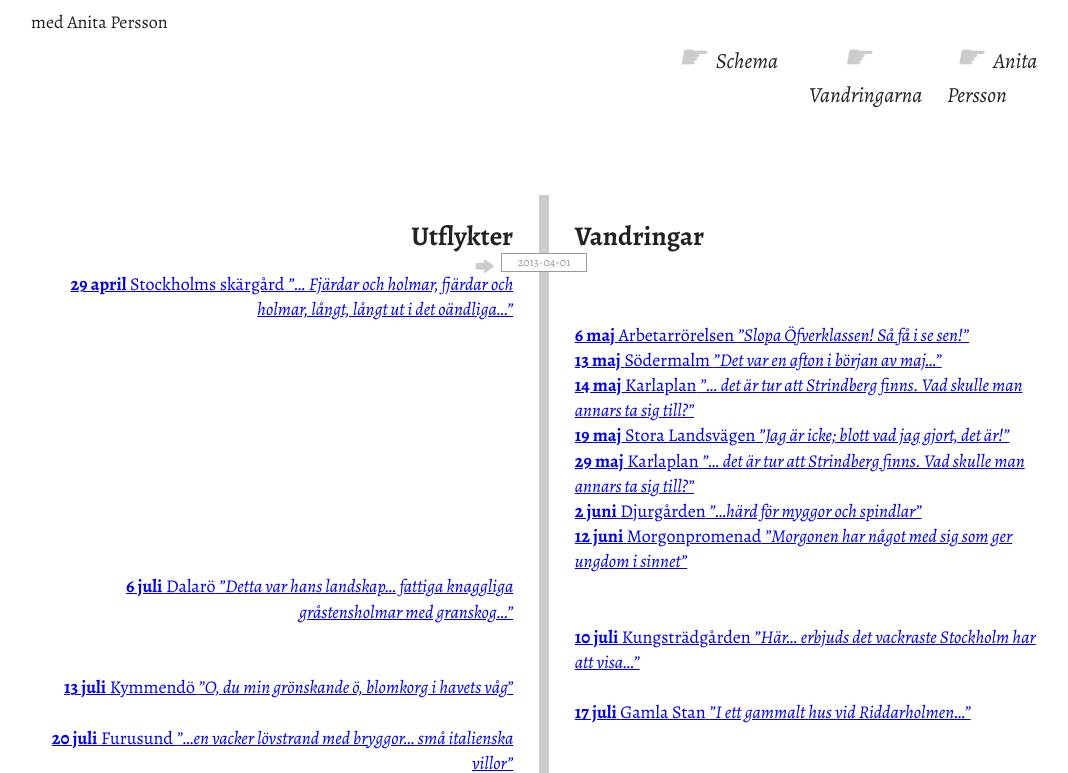
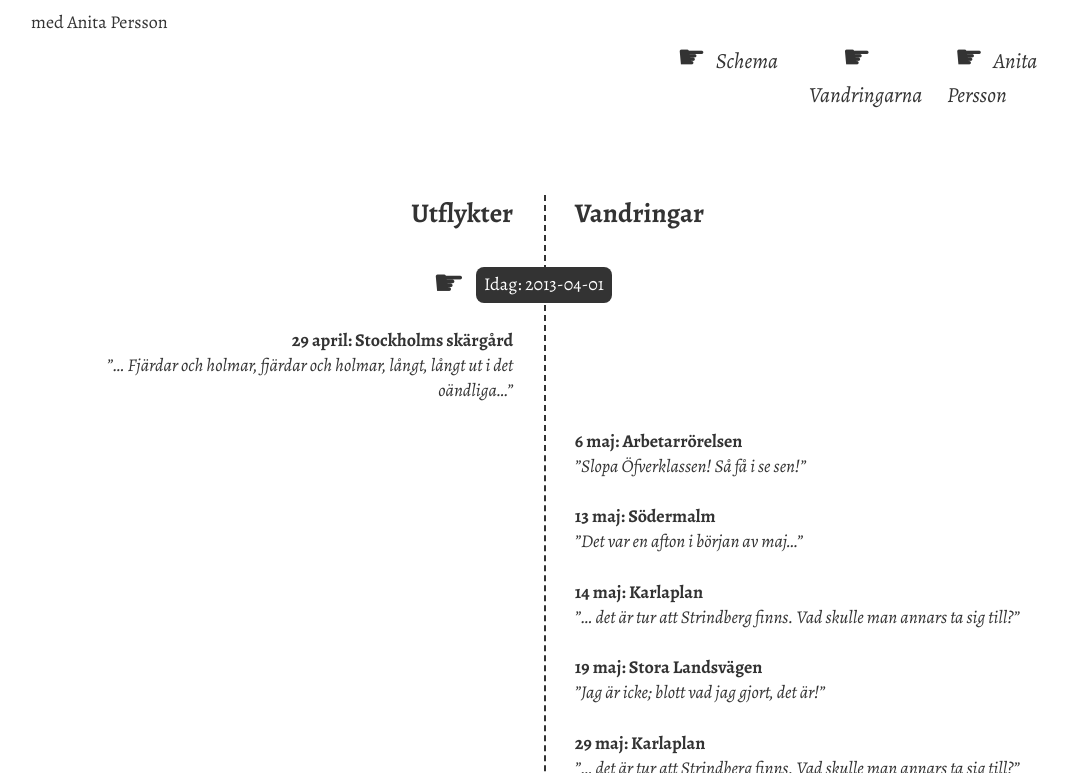
Before and after one commit to hannesl/strindberganita, a plain HTML site: page index.html in a window 1280 px wide. Shown: the part 89-862 px from the top of the page, without its empty margins (96-1164 px from the left). Drawn offline with nearby package versions, Linux system fonts and the light colour scheme.

Commit message:
Styling in progress.

```diff
--- a/index.html
+++ b/index.html
@@ -7,7 +7,7 @@
   <meta name="description" content="">
   <meta name="viewport" content="width=device-width">
 
-  <link href='http://fonts.googleapis.com/css?family=Alegreya:400italic,700italic,400,700'' rel='stylesheet' type='text/css'>
+  <link href='http://fonts.googleapis.com/css?family=Alegreya:400italic,700italic,400,700' rel='stylesheet' type='text/css'>
   <link rel="stylesheet" href="css/style.css">
 
   <script src="js/vendor/modernizr-2.6.2-respond-1.1.0.min.js"></script>
@@ -304,8 +304,7 @@
                   <% for ( var i = 0; i < dates.length; i++ ) { %>
                     <li class="<%=dates[i].elClass%>">
                       <a href="#<%=dates[i].event.id%>">
-                        <span class="date-name"><%=dates[i].dateName%></span>
-                        <span class="event-name"><%=dates[i].event.name%></span>
+                        <h3 class="date-name"><%=dates[i].dateName%>: <span class="event-name"><%=dates[i].event.name%></span></h3>
                         <em class="quote"><%=dates[i].event.quote%></em>
                       </a>
                       <div class="description"></div>
@@ -316,7 +315,7 @@
             </script>
 
             <script type="text/html" id="today_tmpl">
-              <li class="today"><i class="foundicon-right-arrow"></i> <%=year%>-<%=month%>-<%=day%></li>
+              <li class="date today">Idag: <%=year%>-<%=month%>-<%=day%></li>
             </script>
 
             <section class="about">
--- a/js/main.js
+++ b/js/main.js
@@ -173,7 +173,7 @@
       $date
         .addClass("active")
         .find(".description")
-          .html($event.html())
+          .html($event[0].outerHTML)
           .append($closeLink)
           .slideDown();
     }
--- a/sass/_main.scss
+++ b/sass/_main.scss
@@ -7,7 +7,7 @@
 input,
 select,
 textarea {
-  color: #222;
+  color: $base_color;
 }
 
 body {
@@ -56,6 +56,11 @@
   padding: 0.2em 0;
 }
 
+a {
+  color: #666;
+  text-decoration: none;
+}
+
 /* ==============
     MOBILE: Menu
    ============== */
@@ -72,7 +77,7 @@
   }
 
   a {
-    color: #222;
+    color: $base_color;
     font-size: 1.2em;
     font-style: italic;
     display: block;
@@ -88,9 +93,9 @@
 
     &:before {
       @include inline-block();
-      color: #ccc;
       content: "☛";
       font-size: 1.5em;
+      font-style: normal;
       margin-right: 0.3em;
       vertical-align: baseline;
     }
--- a/sass/style.scss
+++ b/sass/style.scss
@@ -1,9 +1,10 @@
 @import "compass/css3";
+
+$base_color: #333;
 
 @import "normalize";
 @import "icons";
 @import "main";
-
 
 .js {
   .walks,
@@ -13,32 +14,24 @@
   }
 }
 
-.date {
-  &.passed {
-    opacity: .6;
-  }
-  &.next-event none{
-    border: 1px solid #ccc;
-  }
-}
-
 .timeline {
-  padding-top: 40px;
+  padding-top: 3em;
   position: relative;
 
   &:before {
-    background: #ccc;
+    border-left: 2px dashed $base_color;
     content: " ";
     display: block;
     height: 100%;
     left: 50%;
-    margin-left: -5px;
+    margin-left: -0px;
     position: absolute;
     top: 0;
-    width: 10px;
+    width: 2px;
   }
 
   h2 {
+    margin: 0;
     position: absolute;
     width: 47%;
     top: 0;
@@ -51,53 +44,81 @@
     }
   }
 
-  ul {
+  &>ul {
     list-style-type: none;
     padding: 0;
   }
-  li {
-    a {
-      display: block;
-      width: 47%;
+  li.date {
+    margin: 1.4em 0;
+    &.passed {
+      opacity: .6;
     }
+    &.next-event a {
     }
 
-  .event-type-walk a {
+    &.event-type-walk a {
       margin: 0 0 0 auto;
       text-align: left;
     }
 
-  .event-type-excursion a {
+    &.event-type-excursion a {
       margin: 0 auto 0 0;
       text-align: right;
     }
 
-  .date-name {
+    &.date-name {
       font-weight: bold;
     }
 
-  .today {
-    background: #fff;
-    border: 1px solid #999;
-    color: #999;
-    font-size: 12px;
-    margin: 0 auto;
+    &.today {
+      @include border-radius(8px);
+      background: $base_color;
+      color: #fff;
+      margin: 1em auto;
+      padding: 5px;
       position: relative;
       text-align: center;
       width: 7em;
     }
-  .today i.foundicon-right-arrow {
-    color: #ccc;
-    font-size: 1.6em;
-    left: -1.4em;
+    &.today:before {
+      @include inline-block();
+      color: $base_color;
+      content: "☛";
+      font-size: 2em;
+      left: -1.2em;
+      line-height: 0.6em;
       position: absolute;
     }
 
-  li .description {
-    background: #fff;
-    border: 1px solid #ccc;
+    a {
+      color: $base_color;
+      display: block;
+      width: 47%;
+    }
+
+    .date-name {
+      font-size: 1em;
+      margin: 0;
+    }
+
+    .description {
+      @include border-radius(12px);
+      @include single-box-shadow(rgba(0, 0, 0, 0.3), 0, 6px, 40px);
+      background: #fcfbf4;
       display: none;
-    padding: 10px;
+      margin: 1em 4em;
+      padding: 2em;
       position: relative;
     }
   }
+}
+
+.event-description {
+  h1 {
+    font-size: 1.8em;
+    font-style: italic;
+    font-weight: normal;
+    line-height: 1em;
+    margin: 0 0 0.6em 0;
+  }
+}
```
Also changed, not shown: css/foundation_icons_general/general_foundicons.svg (deleted), css/foundation_icons_general/general_foundicons.ttf (deleted), css/foundation_icons_general/general_foundicons.woff (deleted), css/style.css, 1 other file. Lines whose indentation alone changed are shown as unchanged.
